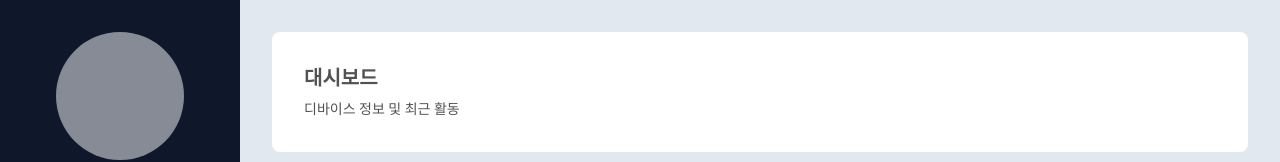
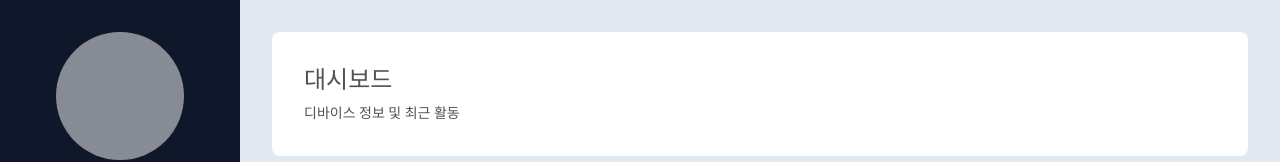
Before and after one commit to hardjava/iot-cloud-ota, a React (Vite) app in the folder frontend/: page /dashboard in a window 1280 px wide. Shown: the top 162 px of the page. Built offline with nearby package versions, Linux system fonts and the light colour scheme.

Commit message:
TitleTile Font Weight 변경 (#13)

```diff
--- a/frontend/src/widgets/layout/ui/TitleTile.tsx
+++ b/frontend/src/widgets/layout/ui/TitleTile.tsx
@@ -6,7 +6,7 @@ export interface TitleTileProps {
 export const TitleTile = ({ title, description }: TitleTileProps) => {
   return (
     <div className="flex flex-col gap-2 p-8 bg-white rounded-lg text-neutral-600">
-      <p className="text-xl font-semibold">{title}</p>
+      <p className="text-2xl font-medium">{title}</p>
       <p className="text-sm">{description}</p>
     </div>
   );
```
